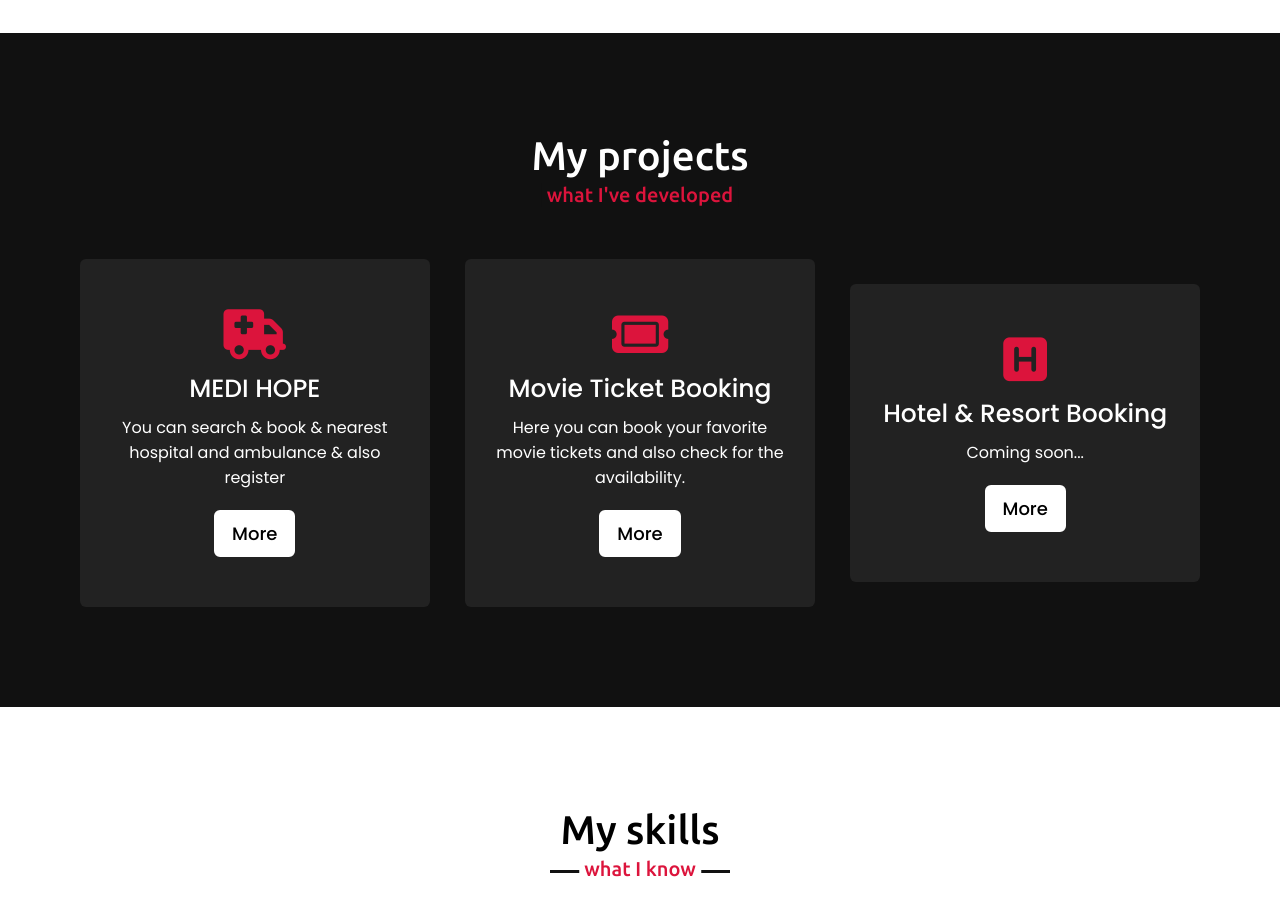
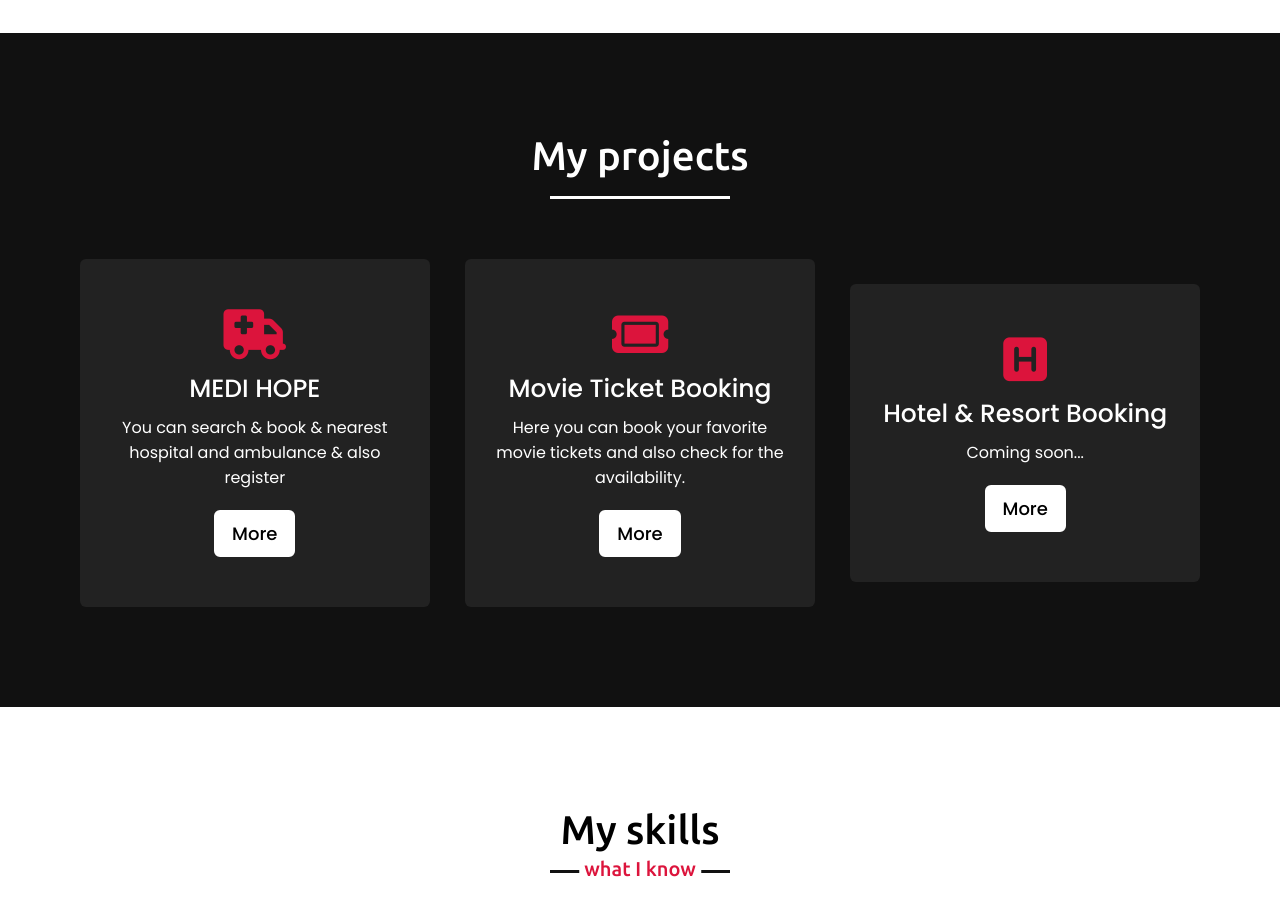
Before and after one commit to debajyatibanerjee0002/debajyati, a plain HTML site: page index.html in a window 1280 px wide. Shown: the part 1500-2415 px from the top of the page. Drawn offline with nearby package versions, Linux system fonts and the light colour scheme.

Commit message:
Update style.css

```diff
--- a/style.css
+++ b/style.css
@@ -268,8 +268,8 @@ section .title::after{
 }
 .services .title::after,
 .teams .title::after{
-    background: #111;
-    content: "what I've developed";
+    /*background: #111;
+    content: "what I've developed";*/
 }
 .services .serv-content .card{
     width: calc(33% - 20px);
```
